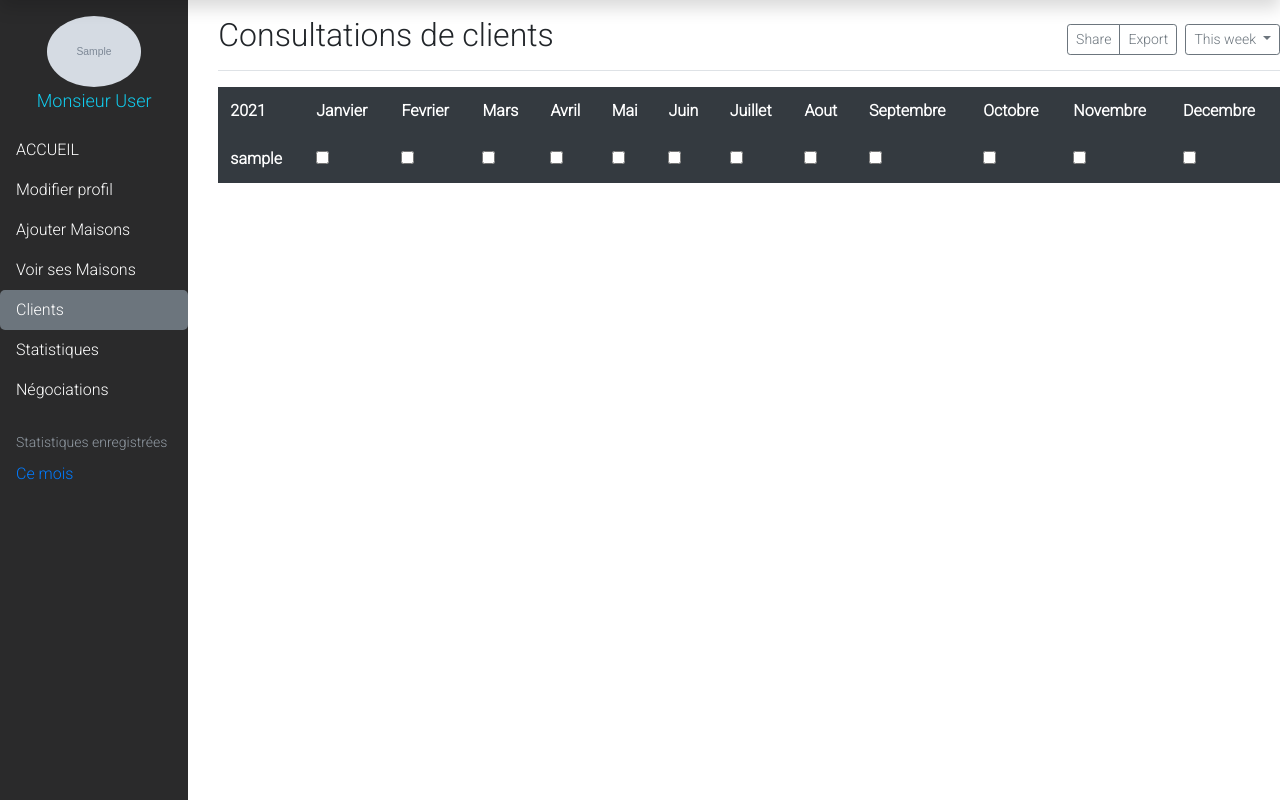
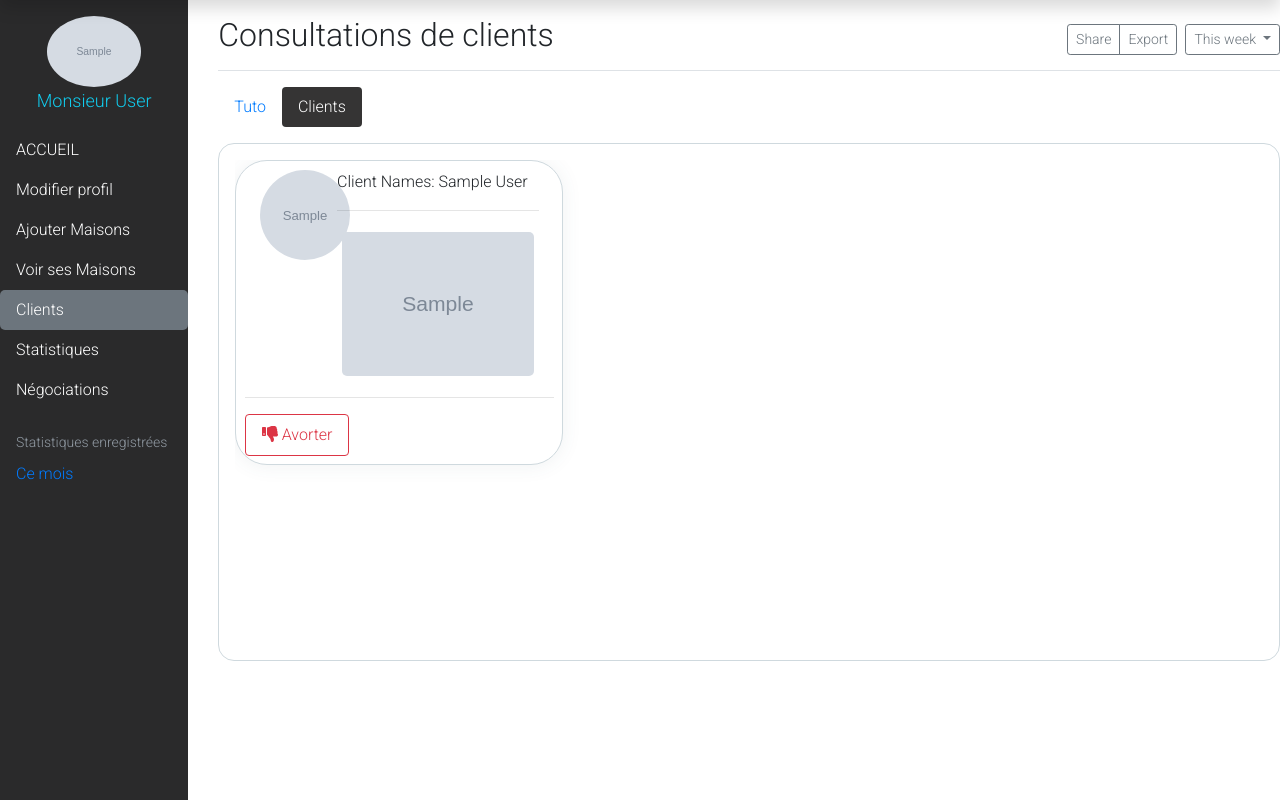
Before and after one commit to inovci/Logeique-old, a Django app: page /see/clients/1 in a window 1280 px wide. Shown: the part 55-855 px from the top of the page. Run offline with Django 3.2, Linux system fonts and the light colour scheme; a user stored in the database is signed in; tables that the repository leaves empty hold one stand-in row (values such as "Sample post"); grey boxes marked "Sample" are stand-in pictures; parts of the project's set-up code (start-up, migrations or seed data) failed here and were passed over; some libraries are stand-ins or nearby versions.

Commit message:
remove no error if condition because of tab panes

```diff
--- a/spaces/templates/spaces/landlord_clients.html
+++ b/spaces/templates/spaces/landlord_clients.html
@@ -17,10 +17,9 @@
 
 {% block content %}
 <div>
-    {% if no_client_err %}
     <div>
         <nav>
-          <div class="nav nav-pills mb-3" id="nav-tab" role="tablist">
+          <div class="mb-3 nav nav-pills" id="nav-tab" role="tablist">
             <a class="nav-link" id="nav-tuto-tab" data-toggle="tab" href="#nav-tuto" role="tab" aria-controls="nav-tuto" aria-selected="true">Tuto</a>
             <a class="nav-link active" id="nav-clients-tab" data-toggle="tab" href="#nav-clients" role="tab" aria-controls="nav-clients" aria-selected="false">Clients</a>
           </div>
@@ -98,46 +97,5 @@
             </div>
         </div>
     </div>
-
-    {% else %}
-        <table class="table table-borderless table-dark">
-            <thead>
-                <tr>
-                    <th scope="col">{{current_year}}</th>
-                    <th scope="col">Janvier</th>
-                    <th scope="col">Fevrier</th>
-                    <th scope="col">Mars</th>
-                    <th scope="col">Avril</th>
-                    <th scope="col">Mai</th>
-                    <th scope="col">Juin</th>
-                    <th scope="col">Juillet</th>
-                    <th scope="col">Aout</th>
-                    <th scope="col">Septembre</th>
-                    <th scope="col">Octobre</th>
-                    <th scope="col">Novembre</th>
-                    <th scope="col">Decembre</th>
-                </tr>
-            </thead>
-            <tbody>
-                {% for client in landlord_clients %}
-                    <tr>
-                        <th scope="row">{{client.user.username}}</th>
-                        <td><input type="checkbox" value="" id="janCheck"></td>
-                        <td><input type="checkbox" value="" id="febCheck"></td>
-                        <td><input type="checkbox" value="" id="marCheck"></td>
-                        <td><input type="checkbox" value="" id="aprCheck"></td>
-                        <td><input type="checkbox" value="" id="mayCheck"></td>
-                        <td><input type="checkbox" value="" id="junCheck"></td>
-                        <td><input type="checkbox" value="" id="julCheck"></td>
-                        <td><input type="checkbox" value="" id="auCheck"></td>
-                        <td><input type="checkbox" value="" id="sepCheck"></td>
-                        <td><input type="checkbox" value="" id="octCheck"></td>
-                        <td><input type="checkbox" value="" id="novCheck"></td>
-                        <td><input type="checkbox" value="" id="decCheck"></td>
-                    </tr>
-                {% endfor %}
-            </tbody>
-        </table>
-    {% endif %}
 </div>
 {% endblock %}
```
